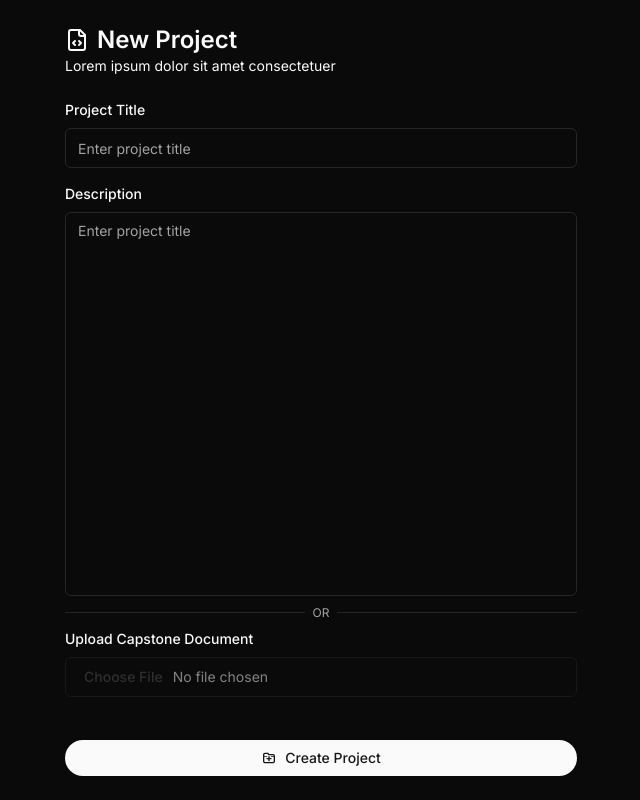
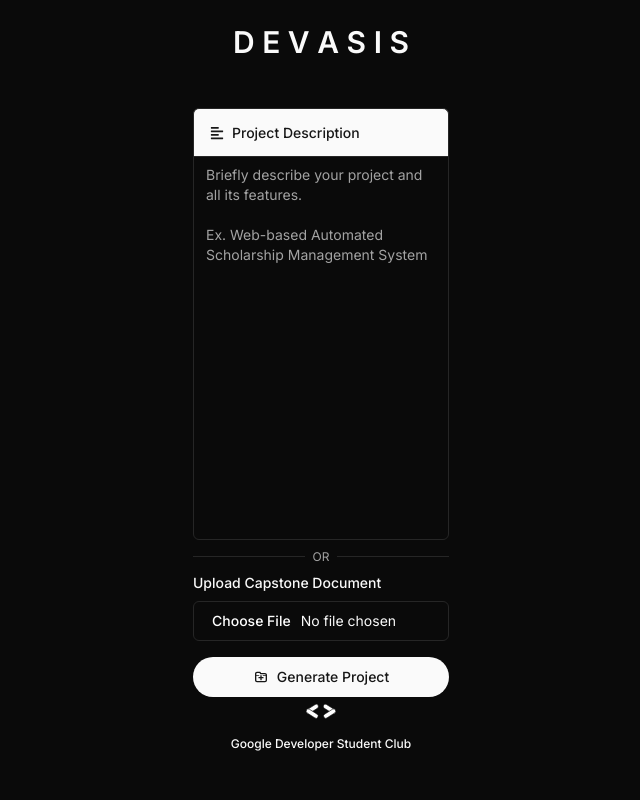
Before and after one commit to zakusei/devasis-ai, a Next.js app: page /new-project in a window 1280 px wide. Shown: the whole page, without its empty margins (319-959 px from the left). Built offline with nearby package versions, Linux system fonts and the light colour scheme.

Commit message:
refactor(new-project): modify layout

```diff
--- a/app/new-project/page.jsx
+++ b/app/new-project/page.jsx
@@ -1,16 +1,15 @@
 "use client";
-import { useState } from "react";
 import { useRouter } from "next/navigation";
-
 import Container from "@/components/layouts/container";
 import { Button } from "@/components/ui/button";
-import { FileCode } from "lucide-react";
-
 import { Label } from "@/components/ui/label";
 import { Input } from "@/components/ui/input";
 import { Separator } from "@/components/ui/separator";
+import { FaAlignLeft } from "react-icons/fa";
 import { Textarea } from "@/components/ui/textarea";
 import { TiFolderAdd } from "react-icons/ti";
+import Title from "@/components/layouts/app-title";
+import Footer from "@/components/layouts/footer";
 
 const NewProjectForm = () => {
   const router = useRouter();
@@ -20,23 +19,20 @@ const NewProjectForm = () => {
   };
 
   return (
-    <Container>
-      <section>
-        <h1 className="flex items-center text-2xl font-semibold">
-          <FileCode className="mr-2" /> New Project
-        </h1>
-        <p className="text-sm">Lorem ipsum dolor sit amet consectetuer</p>
-      </section>
-      <form action="" className="mt-6 h-full space-y-4">
-        <div className="grid grid-cols-1 gap-2">
-          <Label>Project Title</Label>
-          <Input placeholder="Enter project title" />
-        </div>
-        <div className="grid grid-cols-1 gap-2">
-          <Label>Description</Label>
+    <Container className="md:justify-start">
+      <Title className="my-4 text-2xl md:text-3xl" />
+      <section className="mx-auto w-full lg:w-1/2">
+        <div className="relative mt-6 h-full space-y-4 md:h-fit lg:rounded-xl lg:bg-background/90">
+          <div className="grid grid-cols-1">
+            <span className="flex h-12 w-full items-center rounded-md rounded-b-none border border-b-0 bg-primary p-4 text-primary-foreground">
+              <Label className="flex items-center gap-2">
+                <FaAlignLeft />
+                Project Description
+              </Label>
+            </span>
             <Textarea
-            placeholder="Enter project title"
-            className="h-96 resize-none"
+              placeholder={`Briefly describe your project and all its features. \n\nEx. Web-based Automated Scholarship Management System`}
+              className="h-96 resize-none rounded-t-none focus:outline-none"
             />
           </div>
           <div className="relative mx-auto flex items-center justify-around text-muted-foreground">
@@ -45,12 +41,16 @@ const NewProjectForm = () => {
           </div>
           <div className="grid grid-cols-1 gap-2">
             <Label>Upload Capstone Document</Label>
-          <Input type="file" disabled />
+            <Input type="file" />
           </div>
-      </form>
-      <Button onClick={handleClick} className={"mt-auto"}>
-        <TiFolderAdd className="mr-2 h-4 w-4" /> Create Project
+          <div className="relative p-0">
+            <Button onClick={handleClick} className={"mt-auto w-full p-4"}>
+              <TiFolderAdd className="mr-2 h-4 w-4" /> Generate Project
             </Button>
+          </div>
+        </div>
+      </section>
+      <Footer className="hidden pb-6 md:flex" />
     </Container>
   );
 };
```
Lines whose indentation alone changed are shown as unchanged.
